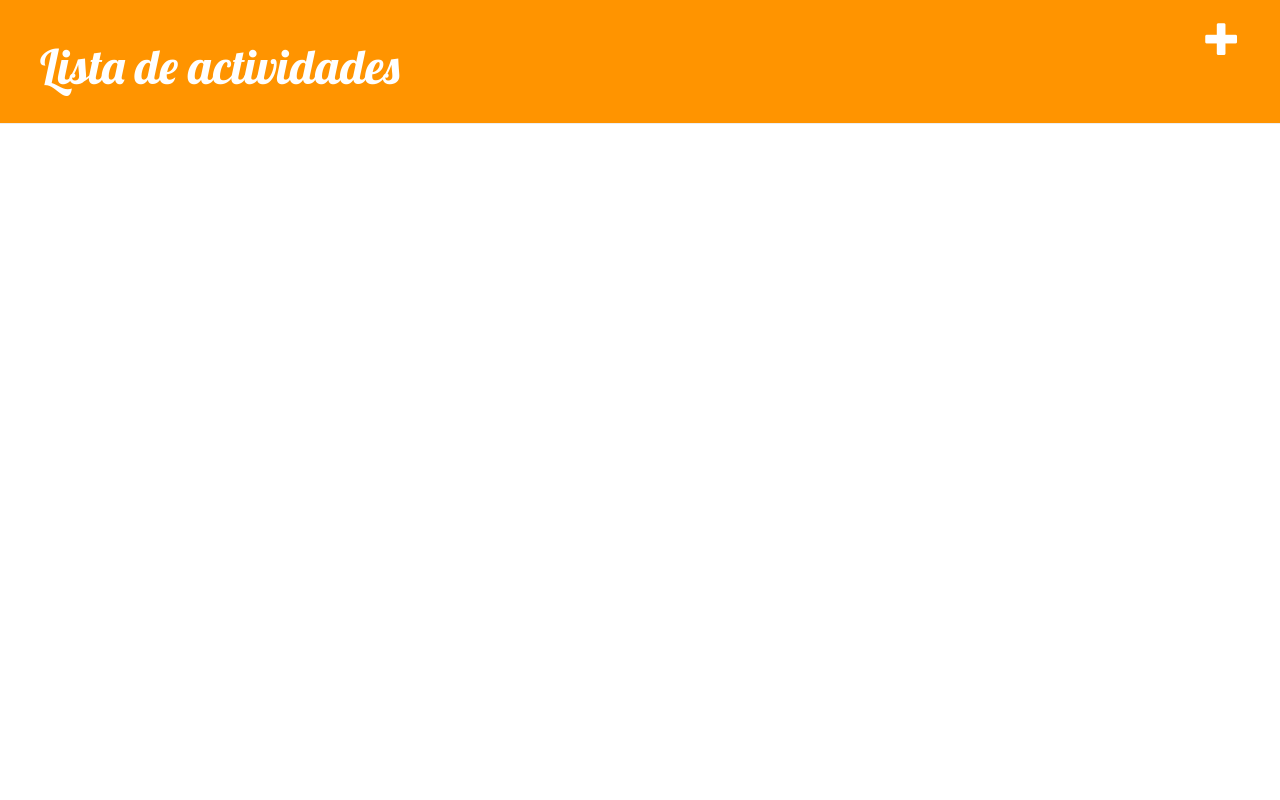
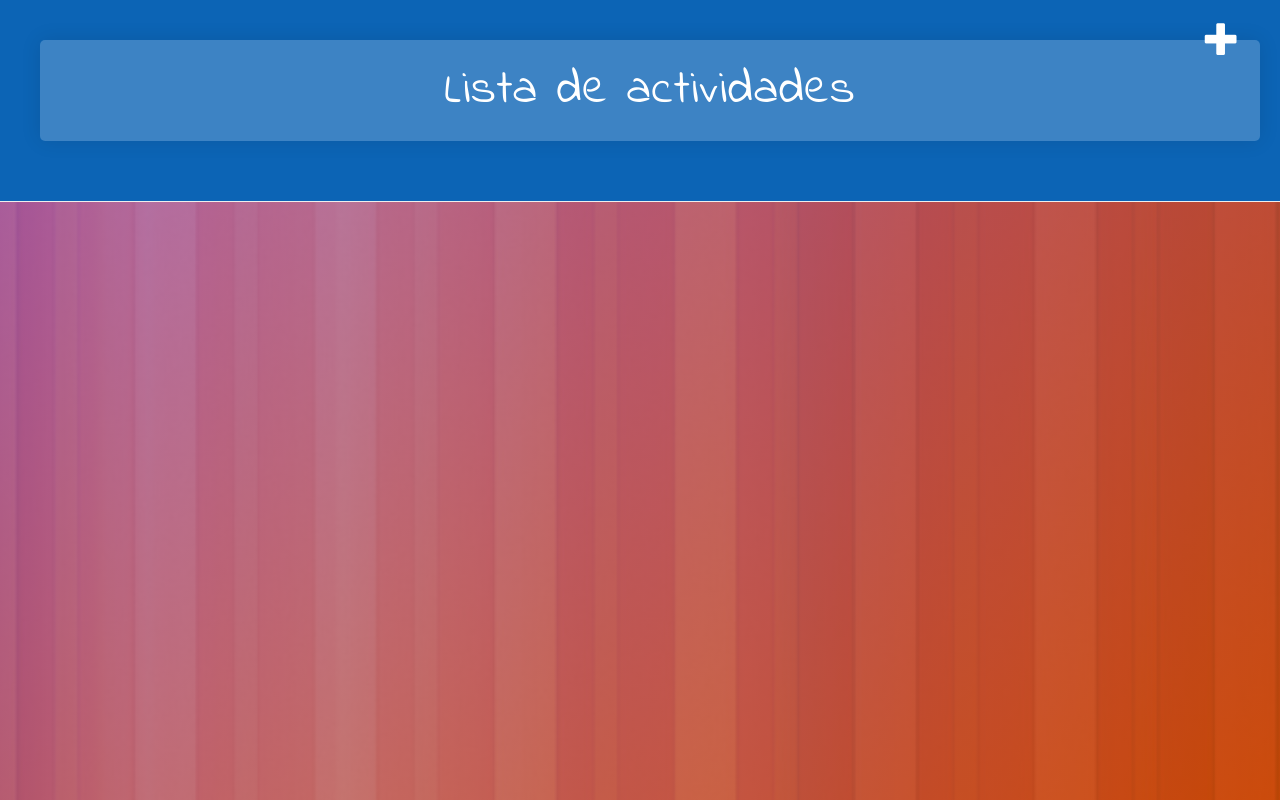
Before and after one commit to marensaju/rena, a Django app: page / in a window 1280 px wide. Run offline with Django 3.2, Linux system fonts and the light colour scheme; data that the repository does not hold is empty; some libraries are stand-ins or nearby versions.

Commit message:
ya solo le coloque el estilo css de fondo

```diff
--- a/agenda/static/css/agenda.css
+++ b/agenda/static/css/agenda.css
@@ -1,9 +1,10 @@
 h1 a {
         color: #FCA205;
-        font-family: 'Lobster';
+      font-family: 'Indie Flower', cursive;
+
     }
 .page-header {
-            background-color: #ff9400;
+            background-color: #0C64B5;
             margin-top: 0;
             padding: 20px 20px 20px 40px;
         }
@@ -17,16 +18,17 @@ h1 a {
             margin-left: 40px;
         }
 h1, h2, h3, h4 {
-            font-family: 'Lobster', cursive;
+            font-family: 'Indie Flower', cursive;
         }
 
 .date {
             float: right;
-            color: #828282;
+            color: #FEFDFA;
 }
 
 .save {
             float: right;
+
         }
 .post-form textarea, .post-form input {
             width: 100%;
--- /dev/null
+++ b/agenda/static/css/fondo.css
@@ -0,0 +1,208 @@
+@import url(http://fonts.googleapis.com/css?family=Open+Sans:300);
+* {
+ box-sizing: border-box;
+}
+
+body {
+ height: 100vh;
+ font-family: 'Open Sans', Helvetica, Arial, sans-serif;
+ font-weight: 300;
+ letter-spacing: 0.05em;
+ background-image: -webkit-linear-gradient(315deg, rgba(155, 89, 182, 0.8) 0%, rgba(211, 84, 0, 0.8) 100%), url("fondo.jpg");
+ background-image: linear-gradient(135deg, rgba(155, 89, 182, 0.8) 0%, rgba(211, 84, 0, 0.8) 100%), url("fondo.jpg");
+ background-repeat: no-repeat;
+ background-position: center center;
+ background-attachment: fixed;
+ background-size: cover;
+ margin: 0;
+}
+
+h1 {
+ font-size: 1.5em;
+ padding: 0.5em;
+ text-align: center;
+ font-weight: 300;
+ color: #fff;
+ background: rgba(255, 255, 255, 0.2);
+ border-radius: 5px;
+ margin-bottom: 40px;
+ box-shadow: 0 0 20px rgba(0, 0, 0, 0.1);
+}
+
+.acc {
+ position: relative;
+ background-color: #0BB7E0;
+}
+.acc dl {
+ box-shadow: 0 0 20px rgba(0, 0, 0, 0.2);
+}
+.acc dl:after {
+ content: "";
+ display: block;
+ height: 1em;
+ width: 100%;
+ background-color: #2980b9;
+}
+.acc dt > a {
+ text-align: center;
+ font-weight: 300;
+ padding: 2em;
+ display: block;
+ text-decoration: none;
+ color: #fff;
+ -webkit-transition: background-color 0.5s ease-in-out;
+}
+.acc dd {
+ background-color: #fff;
+ font-size: 1em;
+ line-height: 1.5em;
+ background-image: -webkit-linear-gradient(top, #fff 0%, #fff 100%);
+ background-image: linear-gradient(to bottom, #fff 0%, #fff 100%);
+ -webkit-background-clip: text;
+ -webkit-text-fill-color: transparent;
+}
+.acc dd > p {
+ padding: 1em 2em 1em 2em;
+}
+
+.container {
+ max-width: 960px;
+ margin: 0 auto;
+ padding: 40px 0 0 0;
+}
+
+.acc_title {
+ background-color: #3498db;
+ border-bottom: 1px solid #258cd1;
+}
+.acc_title:before {
+ content: "+";
+ font-size: 1.5em;
+ line-height: 0.5em;
+ float: left;
+ -webkit-transition: -webkit-transform 0.3s ease-in-out;
+         transition: transform 0.3s ease-in-out;
+}
+.acc_title:hover {
+ background-color: #2980b9;
+}
+
+.acc_title_active {
+ background-color: #2980b9;
+}
+.acc_title_active:before {
+ -webkit-transform: rotate(-225deg);
+     -ms-transform: rotate(-225deg);
+         transform: rotate(-225deg);
+}
+
+.acc_panel {
+ height: auto;
+ overflow: hidden;
+}
+
+@media all {
+ .acc_panel {
+   max-height: 50em;
+   -webkit-transition: max-height 1s;
+           transition: max-height 1s;
+ }
+}
+@media screen and (min-width: 48em) {
+ .acc_panel {
+   max-height: 15em;
+   -webkit-transition: max-height 0.5s;
+           transition: max-height 0.5s;
+ }
+}
+.acc_panel_col {
+ max-height: 0;
+}
+
+.anim_in {
+ -webkit-animation-name: acc_in;
+         animation-name: acc_in;
+ -webkit-animation-duration: 0.65s;
+         animation-duration: 0.65s;
+ -webkit-animation-iteration-count: 1;
+         animation-iteration-count: 1;
+ -webkit-animation-direction: normal;
+         animation-direction: normal;
+ -webkit-animation-timing-function: ease-in-out;
+         animation-timing-function: ease-in-out;
+ -webkit-animation-fill-mode: both;
+         animation-fill-mode: both;
+ -webkit-animation-delay: 0s;
+         animation-delay: 0s;
+}
+
+.anim_out {
+ -webkit-animation-name: acc_out;
+         animation-name: acc_out;
+ -webkit-animation-duration: 0.75s;
+         animation-duration: 0.75s;
+ -webkit-animation-iteration-count: 1;
+         animation-iteration-count: 1;
+ -webkit-animation-direction: alternate;
+         animation-direction: alternate;
+ -webkit-animation-timing-function: ease-in-out;
+         animation-timing-function: ease-in-out;
+ -webkit-animation-fill-mode: both;
+         animation-fill-mode: both;
+ -webkit-animation-delay: 0s;
+         animation-delay: 0s;
+}
+
+@-webkit-keyframes acc_in {
+ 0% {
+   opacity: 0;
+   -webkit-transform: scale(0.8);
+           transform: scale(0.8);
+ }
+ 100% {
+   opacity: 1;
+   -webkit-transform: scale(1);
+           transform: scale(1);
+ }
+}
+
+@keyframes acc_in {
+ 0% {
+   opacity: 0;
+   -webkit-transform: scale(0.8);
+           transform: scale(0.8);
+ }
+ 100% {
+   opacity: 1;
+   -webkit-transform: scale(1);
+           transform: scale(1);
+ }
+}
+@-webkit-keyframes acc_out {
+ 0% {
+   opacity: 1;
+   -webkit-transform: scale(1);
+           transform: scale(1);
+ }
+ 100% {
+   opacity: 0;
+   -webkit-transform: scale(0.8);
+           transform: scale(0.8);
+ }
+}
+@keyframes acc_out {
+ 0% {
+   opacity: 1;
+   -webkit-transform: scale(1);
+           transform: scale(1);
+ }
+ 100% {
+   opacity: 0;
+   -webkit-transform: scale(0.8);
+           transform: scale(0.8);
+ }
+}
+
+       .auto-style1 {
+           width: 668px;
+       }
--- a/agenda/templates/agenda/base.html
+++ b/agenda/templates/agenda/base.html
@@ -4,8 +4,11 @@
             <title>Proyecto</title>
             <link rel="stylesheet" href="//maxcdn.bootstrapcdn.com/bootstrap/3.2.0/css/bootstrap.min.css">
             <link rel="stylesheet" href="//maxcdn.bootstrapcdn.com/bootstrap/3.2.0/css/bootstrap-theme.min.css">
-            <link href='//fonts.googleapis.com/css?family=Lobster&subset=latin,latin-ext' rel='stylesheet' type='text/css'>
+            <link href='https://fonts.googleapis.com/css?family=Indie+Flower' rel='stylesheet' type='text/css'>
             <link rel="stylesheet" href="{% static "css/agenda.css" %}">
+            <link rel="stylesheet" href="{% static "css/fondo.css" %}">
+        </head>
+
         </head>
         <body>
       <div class="page-header">
--- a/agenda/templates/agenda/listar_publicaciones.html
+++ b/agenda/templates/agenda/listar_publicaciones.html
@@ -5,9 +5,12 @@
             <div class="post">
                 <div class="date">
                     {{ post.fecha_actividad }}
+                  </br>
+                    <font color="blue" <p>{{ post.estado }}</p> </font>
                 </div>
                 <h1><a href="{% url "agenda.views.actividad_detalle" pk=post.pk %}">{{ post.actividad }}</a></h1>
-                <p>{{ post.descripcion|linebreaks }}</p>
+                <font color="black" <p>{{ post.descripcion|linebreaks }}</p></font>
+
             </div>
         {% endfor %}
     {% endblock content %}
```
Also changed, not shown: agenda/static/css/fondo.jpg (added).
